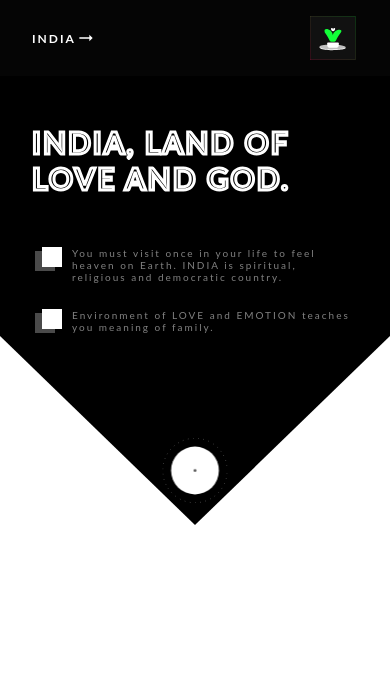
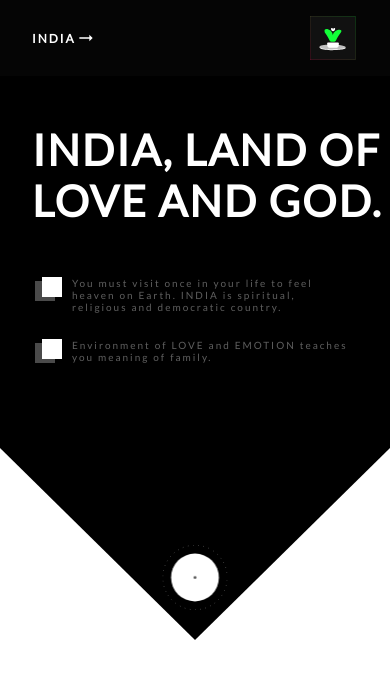
Before and after one commit to coder-abhk/INDIA-UI, a React (Create React App) app: page / in a window 390 px wide. Shown: the top 678 px of the page. Built offline with nearby package versions, Linux system fonts and the light colour scheme.

Commit message:
INDIA Landing Page done

```diff
--- a/public/index.html
+++ b/public/index.html
@@ -11,21 +11,15 @@
     />
     <link rel="apple-touch-icon" href="%PUBLIC_URL%/logo192.png" />
     <link rel="manifest" href="%PUBLIC_URL%/manifest.json" />
+    <link
+      href="https://fonts.googleapis.com/css2?family=Lato&display=swap"
+      rel="stylesheet"
+    />
 
     <title>INDIA</title>
   </head>
   <body>
     <noscript>You need to enable JavaScript to run this app.</noscript>
     <div id="root"></div>
-    <!--
-      This HTML file is a template.
-      If you open it directly in the browser, you will see an empty page.
-
-      You can add webfonts, meta tags, or analytics to this file.
-      The build step will place the bundled scripts into the <body> tag.
-
-      To begin the development, run `npm start` or `yarn start`.
-      To create a production bundle, use `npm run build` or `yarn build`.
-    -->
   </body>
 </html>
--- a/src/index.css
+++ b/src/index.css
@@ -4,7 +4,7 @@
   box-sizing: border-box;
 }
 body {
-  width: 100%;
+  height: 100vh;
   font-family: "Lato", sans-serif;
   -webkit-font-smoothing: antialiased;
   -moz-osx-font-smoothing: grayscale;
--- a/src/static/Homepage.css
+++ b/src/static/Homepage.css
@@ -1,21 +1,15 @@
 .homepage {
   position: relative;
   width: 100%;
-  height: 645px;
+  height: 700px;
   background-color: #000;
-  -webkit-clip-path: polygon(100% 0, 100% 64%, 50% 100%, 0 64%, 0 0);
-  clip-path: polygon(100% 0, 100% 64%, 50% 100%, 0 64%, 0 0);
+  -webkit-clip-path: polygon(100% 0, 100% 70%, 50% 100%, 0 70%, 0 0);
+  clip-path: polygon(100% 0, 100% 70%, 50% 100%, 0 70%, 0 0);
   z-index: -1;
 }
 
-@media (max-width: 968px) {
+@media (max-width: 480px) {
   .homepage {
-    height: 585px;
+    height: 640px;
   }
 }
-
-@media (max-width: 571px) {
-  .homepage {
-    height: 525px;
-  }
-}
--- a/src/static/Main.css
+++ b/src/static/Main.css
@@ -9,9 +9,6 @@
 .headline_one,
 .headline_two {
   font-size: 70px;
-  -webkit-text-stroke-width: 3px;
-  -webkit-text-fill-color: transparent;
-  -webkit-text-stroke-color: #ffffff;
   clip-path: polygon(0 0, 100% 0, 100% 0%, 0 0%);
   animation: textEffect 1000ms ease-in-out forwards;
 }
@@ -50,7 +47,7 @@
 .quote_one,
 .quote_two {
   font-size: 12px;
-  color: #ffffff81;
+  color: #5f5f5f;
   overflow: hidden;
   padding: 1em 4em;
   opacity: 0;
@@ -97,7 +94,7 @@
 
 #navigate_btn {
   position: absolute;
-  bottom: 22px;
+  bottom: 30px;
   left: 50%;
   transform: translate(-50%);
   z-index: 3;
@@ -149,14 +146,14 @@
   }
 }
 
-@media (max-width: 571px) {
+@media (max-width: 480px) {
   .main_wrapper {
     padding-left: 2em;
   }
 
   .headline_one,
   .headline_two {
-    font-size: 30px;
+    font-size: 43px;
   }
   .quote_one,
   .quote_two {
```
